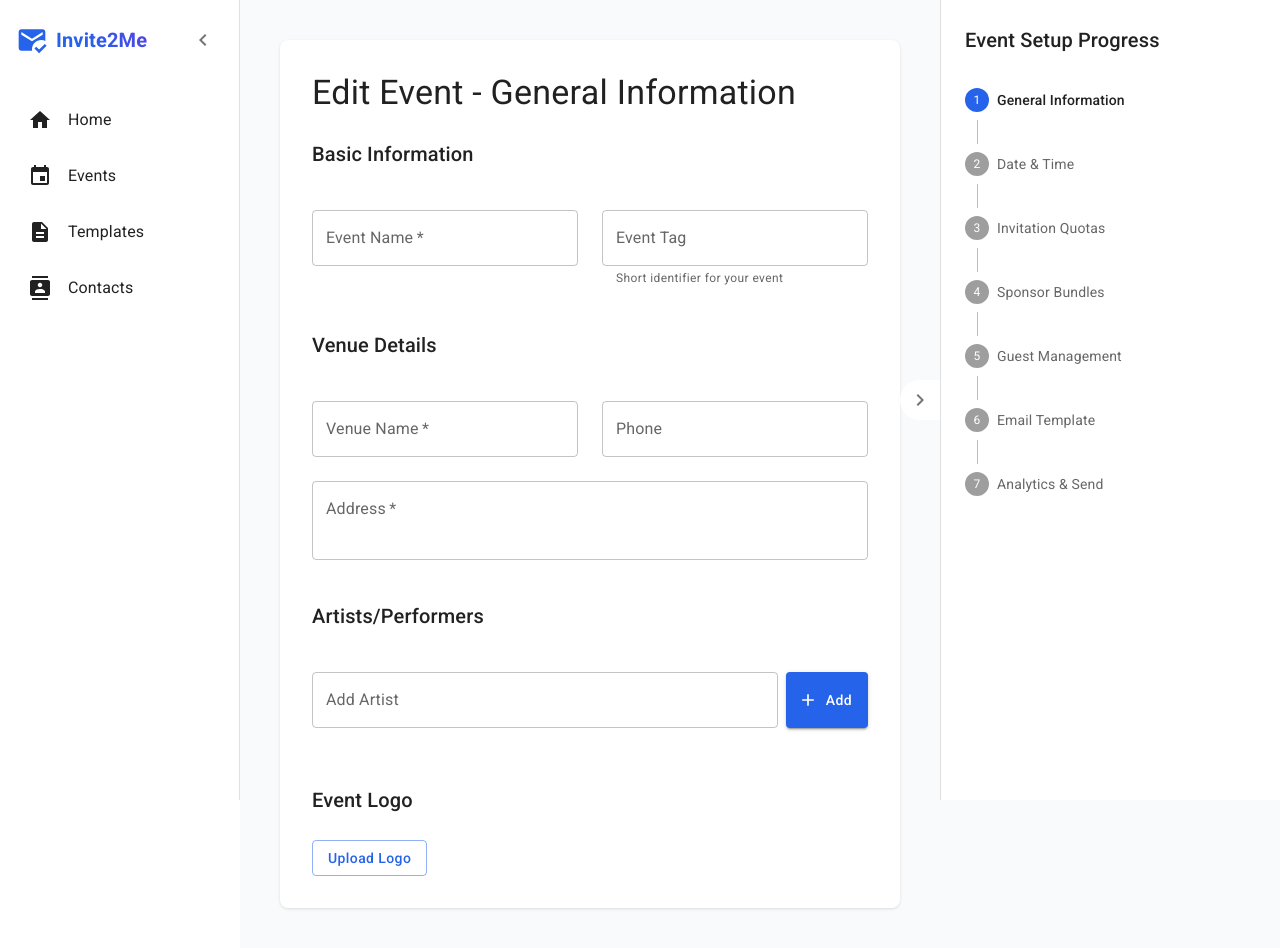
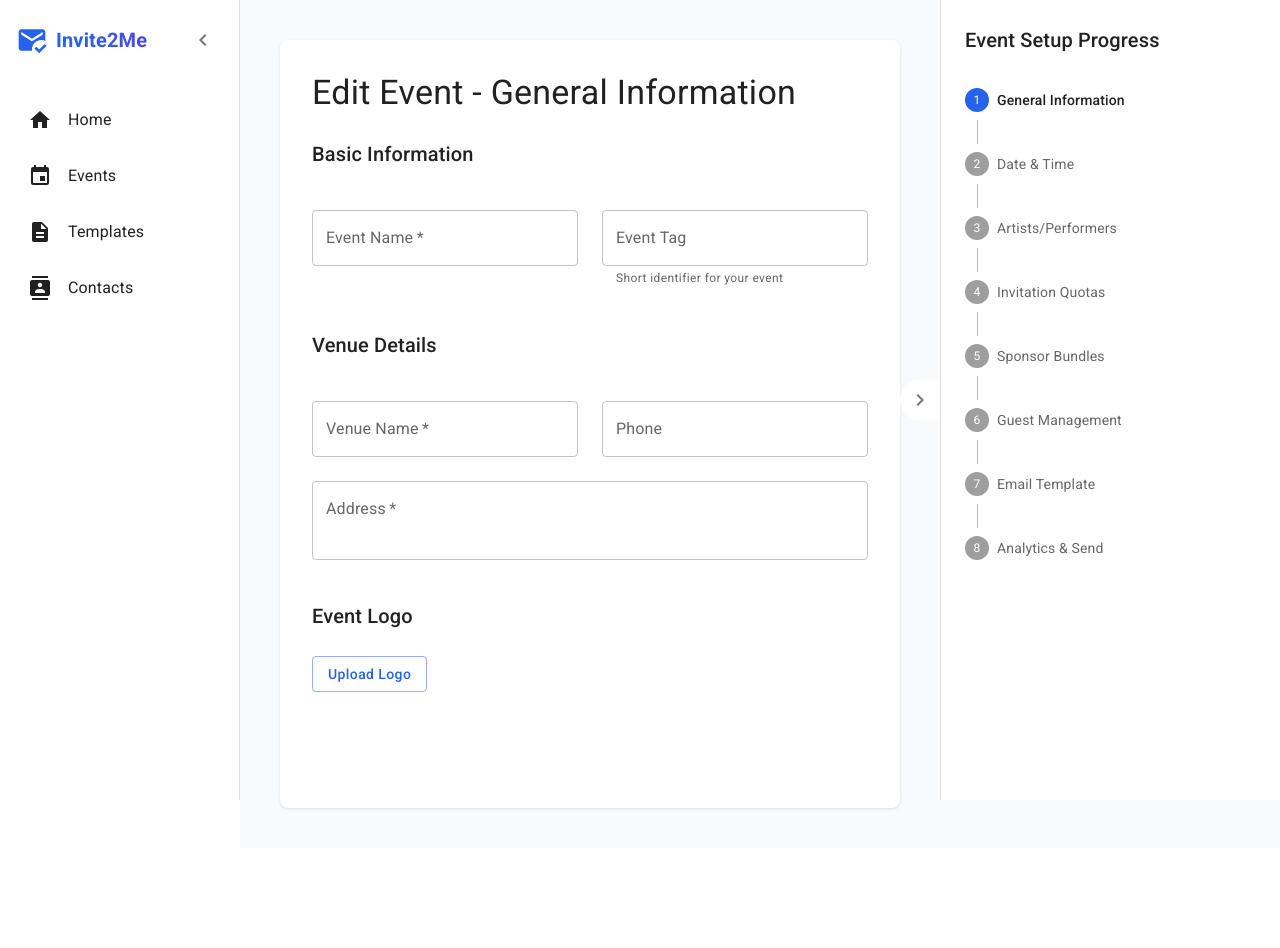
Before and after one commit to bielidev/festivalManager, a React (Vite) app in the folder invitetomeFront/: page /event/1 in a window 1280 px wide. After the commit the page ends 848 px from the top, so only its background shows below. Built offline with nearby package versions, Linux system fonts and the light colour scheme.

Commit message:
feat: added Artists step

```diff
--- a/invitetomeFront/src/components/EventDetails/EventDetail.tsx
+++ b/invitetomeFront/src/components/EventDetails/EventDetail.tsx
@@ -1,26 +1,37 @@
-import { useState } from 'react';
-import { Box, Drawer, Stepper, Step, StepLabel, Typography, IconButton, Paper } from '@mui/material';
-import { useParams } from 'react-router-dom';
-import ChevronRightIcon from '@mui/icons-material/ChevronRight';
-import ChevronLeftIcon from '@mui/icons-material/ChevronLeft';
+import { useState } from "react";
+import {
+  Box,
+  Drawer,
+  Stepper,
+  Step,
+  StepLabel,
+  Typography,
+  IconButton,
+  Paper,
+} from "@mui/material";
+import { useParams } from "react-router-dom";
+import ChevronRightIcon from "@mui/icons-material/ChevronRight";
+import ChevronLeftIcon from "@mui/icons-material/ChevronLeft";
 
 // Import step components
-import GeneralInfo from './Steps/GeneralInfo';
-import Calendar from './Steps/Calendar';
-import Quotas from './Steps/Quotas';
-import Bundles from './Steps/Bundles';
-import Contacts from './Steps/Contacts';
-import Template from './Steps/Template';
-import Analytics from './Steps/Analytics';
+import GeneralInfo from "./Steps/GeneralInfo";
+import Calendar from "./Steps/Calendar";
+import Quotas from "./Steps/Quotas";
+import Bundles from "./Steps/Bundles";
+import Contacts from "./Steps/Contacts";
+import Template from "./Steps/Template";
+import Analytics from "./Steps/Analytics";
+import Artists from "./Steps/Artists";
 
 const steps = [
-  'General Information',
-  'Date & Time',
-  'Invitation Quotas',
-  'Sponsor Bundles',
-  'Guest Management',
-  'Email Template',
-  'Analytics & Send'
+  "General Information",
+  "Date & Time",
+  "Artists/Performers",
+  "Invitation Quotas",
+  "Sponsor Bundles",
+  "Guest Management",
+  "Email Template",
+  "Analytics & Send",
 ];
 
 const drawerWidth = 340;
@@ -40,7 +51,7 @@ export const EventDetail = () => {
   };
 
   return (
-    <Box sx={{ display: 'flex', minHeight: '100vh', bgcolor: '#f8fafc' }}>
+    <Box sx={{ display: "flex", minHeight: "100vh", bgcolor: "#f8fafc" }}>
       {/* Main Content */}
       <Box
         component="main"
@@ -49,26 +60,26 @@ export const EventDetail = () => {
           p: 3,
           width: `calc(100% - ${drawerOpen ? drawerWidth : 0}px)`,
           transition: (theme) =>
-            theme.transitions.create(['width', 'margin'], {
+            theme.transitions.create(["width", "margin"], {
               easing: theme.transitions.easing.sharp,
               duration: theme.transitions.duration.leavingScreen,
-            })
+            }),
         }}
       >
         {/* Toggle Drawer Button */}
         <IconButton
           onClick={toggleDrawer}
           sx={{
-            position: 'fixed',
+            position: "fixed",
             right: drawerOpen ? drawerWidth : 0,
-            top: '50%',
-            transform: 'translateY(-50%)',
-            bgcolor: 'background.paper',
-            borderRadius: '50% 0 0 50%',
-            '&:hover': {
-              bgcolor: 'action.hover',
+            top: "50%",
+            transform: "translateY(-50%)",
+            bgcolor: "background.paper",
+            borderRadius: "50% 0 0 50%",
+            "&:hover": {
+              bgcolor: "action.hover",
             },
-            zIndex: theme => theme.zIndex.drawer + 1,
+            zIndex: (theme) => theme.zIndex.drawer + 1,
           }}
         >
           {drawerOpen ? <ChevronRightIcon /> : <ChevronLeftIcon />}
@@ -81,22 +92,25 @@ export const EventDetail = () => {
             p: 4,
             borderRadius: 2,
             m: 2,
-            bgcolor: 'background.paper',
-            minHeight: 'calc(100vh - 32px)',
-            boxShadow: '0 1px 3px rgba(0,0,0,0.12)'
-          }}>
+            bgcolor: "background.paper",
+            minHeight: "calc(100vh - 32px)",
+            boxShadow: "0 1px 3px rgba(0,0,0,0.12)",
+          }}
+        >
           <Typography variant="h4" sx={{ mb: 3 }}>
-            {isNewEvent ? 'Create New Event' : 'Edit Event'} - {steps[activeStep]}
+            {isNewEvent ? "Create New Event" : "Edit Event"} -{" "}
+            {steps[activeStep]}
           </Typography>
 
           {/* Render step content */}
           {activeStep === 0 && <GeneralInfo />}
           {activeStep === 1 && <Calendar />}
-          {activeStep === 2 && <Quotas />}
-          {activeStep === 3 && <Bundles />}
-          {activeStep === 4 && <Contacts />}
-          {activeStep === 5 && <Template />}
-          {activeStep === 6 && <Analytics />}
+          {activeStep === 2 && <Artists />}
+          {activeStep === 3 && <Quotas />}
+          {activeStep === 4 && <Bundles />}
+          {activeStep === 5 && <Contacts />}
+          {activeStep === 6 && <Template />}
+          {activeStep === 7 && <Analytics />}
         </Paper>
       </Box>
 
@@ -108,11 +122,11 @@ export const EventDetail = () => {
         sx={{
           width: drawerWidth,
           flexShrink: 0,
-          '& .MuiDrawer-paper': {
+          "& .MuiDrawer-paper": {
             width: drawerWidth,
-            boxSizing: 'border-box',
-            borderLeft: '1px solid rgba(0, 0, 0, 0.12)',
-            bgcolor: 'background.paper',
+            boxSizing: "border-box",
+            borderLeft: "1px solid rgba(0, 0, 0, 0.12)",
+            bgcolor: "background.paper",
           },
         }}
       >
@@ -122,7 +136,11 @@ export const EventDetail = () => {
           </Typography>
           <Stepper activeStep={activeStep} orientation="vertical">
             {steps.map((label, index) => (
-              <Step key={label} onClick={() => handleStepClick(index)} sx={{ cursor: 'pointer' }}>
+              <Step
+                key={label}
+                onClick={() => handleStepClick(index)}
+                sx={{ cursor: "pointer" }}
+              >
                 <StepLabel>{label}</StepLabel>
               </Step>
             ))}
--- /dev/null
+++ b/invitetomeFront/src/components/EventDetails/Steps/Artists.tsx
@@ -0,0 +1,69 @@
+import { Box, TextField, Grid, Typography, Chip, Button } from "@mui/material";
+import AddIcon from "@mui/icons-material/Add";
+import { useState } from "react";
+
+export const Artists = () => {
+  const [artists, setArtists] = useState<string[]>([]);
+  const [newArtist, setNewArtist] = useState("");
+
+  const handleAddArtist = () => {
+    if (newArtist.trim()) {
+      setArtists([...artists, newArtist.trim()]);
+      setNewArtist("");
+    }
+  };
+
+  const handleDeleteArtist = (artistToDelete: string) => {
+    setArtists(artists.filter((artist) => artist !== artistToDelete));
+  };
+
+  return (
+    <Box component="form" noValidate autoComplete="off">
+      <Grid container spacing={3}>
+        {/* Artists Section */}
+        <Grid item xs={12}>
+          <Typography variant="h6" sx={{ mb: 2, mt: 2 }}>
+            Artists/Performers
+          </Typography>
+          <Grid item xs={12}>
+            <Box sx={{ display: "flex", gap: 1, mb: 2 }}>
+              <TextField
+                label="Add Artist"
+                variant="outlined"
+                value={newArtist}
+                onChange={(e) => setNewArtist(e.target.value)}
+                onKeyPress={(e) => {
+                  if (e.key === "Enter") {
+                    e.preventDefault();
+                    handleAddArtist();
+                  }
+                }}
+                sx={{ flexGrow: 1 }}
+              />
+              <Button
+                variant="contained"
+                onClick={handleAddArtist}
+                startIcon={<AddIcon />}
+              >
+                Add
+              </Button>
+            </Box>
+            <Box sx={{ display: "flex", flexWrap: "wrap", gap: 1 }}>
+              {artists.map((artist, index) => (
+                <Chip
+                  key={index}
+                  label={artist}
+                  onDelete={() => handleDeleteArtist(artist)}
+                  color="primary"
+                  variant="outlined"
+                />
+              ))}
+            </Box>
+          </Grid>
+        </Grid>
+      </Grid>
+    </Box>
+  );
+};
+
+export default Artists;
--- a/invitetomeFront/src/components/EventDetails/Steps/GeneralInfo.tsx
+++ b/invitetomeFront/src/components/EventDetails/Steps/GeneralInfo.tsx
@@ -1,36 +1,17 @@
-import { Box, TextField, Grid, Typography, Chip, Button } from '@mui/material';
-import AddIcon from '@mui/icons-material/Add';
-import { useState } from 'react';
+import { Box, TextField, Grid, Typography, Button } from "@mui/material";
 
 export const GeneralInfo = () => {
-  const [artists, setArtists] = useState<string[]>([]);
-  const [newArtist, setNewArtist] = useState('');
-
-  const handleAddArtist = () => {
-    if (newArtist.trim()) {
-      setArtists([...artists, newArtist.trim()]);
-      setNewArtist('');
-    }
-  };
-
-  const handleDeleteArtist = (artistToDelete: string) => {
-    setArtists(artists.filter(artist => artist !== artistToDelete));
-  };
-
   return (
     <Box component="form" noValidate autoComplete="off">
       <Grid container spacing={3}>
         {/* Event Basic Info */}
         <Grid item xs={12}>
-          <Typography variant="h6" sx={{ mb: 2 }}>Basic Information</Typography>
+          <Typography variant="h6" sx={{ mb: 2 }}>
+            Basic Information
+          </Typography>
         </Grid>
         <Grid item xs={12} md={6}>
-          <TextField
-            fullWidth
-            label="Event Name"
-            variant="outlined"
-            required
-          />
+          <TextField fullWidth label="Event Name" variant="outlined" required />
         </Grid>
         <Grid item xs={12} md={6}>
           <TextField
@@ -43,23 +24,15 @@ export const GeneralInfo = () => {
 
         {/* Venue Information */}
         <Grid item xs={12}>
-          <Typography variant="h6" sx={{ mb: 2, mt: 2 }}>Venue Details</Typography>
+          <Typography variant="h6" sx={{ mb: 2, mt: 2 }}>
+            Venue Details
+          </Typography>
         </Grid>
         <Grid item xs={12} md={6}>
-          <TextField
-            fullWidth
-            label="Venue Name"
-            variant="outlined"
-            required
-          />
+          <TextField fullWidth label="Venue Name" variant="outlined" required />
         </Grid>
         <Grid item xs={12} md={6}>
-          <TextField
-            fullWidth
-            label="Phone"
-            variant="outlined"
-            type="tel"
-          />
+          <TextField fullWidth label="Phone" variant="outlined" type="tel" />
         </Grid>
         <Grid item xs={12}>
           <TextField
@@ -71,61 +44,14 @@ export const GeneralInfo = () => {
             rows={2}
           />
         </Grid>
-
-        {/* Artists Section */}
-        <Grid item xs={12}>
-          <Typography variant="h6" sx={{ mb: 2, mt: 2 }}>Artists/Performers</Typography>
-        </Grid>
-        <Grid item xs={12}>
-          <Box sx={{ display: 'flex', gap: 1, mb: 2 }}>
-            <TextField
-              label="Add Artist"
-              variant="outlined"
-              value={newArtist}
-              onChange={(e) => setNewArtist(e.target.value)}
-              onKeyPress={(e) => {
-                if (e.key === 'Enter') {
-                  e.preventDefault();
-                  handleAddArtist();
-                }
-              }}
-              sx={{ flexGrow: 1 }}
-            />
-            <Button
-              variant="contained"
-              onClick={handleAddArtist}
-              startIcon={<AddIcon />}
-            >
-              Add
-            </Button>
-          </Box>
-          <Box sx={{ display: 'flex', flexWrap: 'wrap', gap: 1 }}>
-            {artists.map((artist, index) => (
-              <Chip
-                key={index}
-                label={artist}
-                onDelete={() => handleDeleteArtist(artist)}
-                color="primary"
-                variant="outlined"
-              />
-            ))}
-          </Box>
-        </Grid>
-
         {/* Event Logo Upload */}
         <Grid item xs={12}>
-          <Typography variant="h6" sx={{ mb: 2, mt: 2 }}>Event Logo</Typography>
-          <Button
-            variant="outlined"
-            component="label"
-            sx={{ mt: 1 }}
-          >
+          <Typography variant="h6" sx={{ mb: 2, mt: 2 }}>
+            Event Logo
+          </Typography>
+          <Button variant="outlined" component="label" sx={{ mt: 1 }}>
             Upload Logo
-            <input
-              type="file"
-              hidden
-              accept="image/*"
-            />
+            <input type="file" hidden accept="image/*" />
           </Button>
         </Grid>
       </Grid>
```
